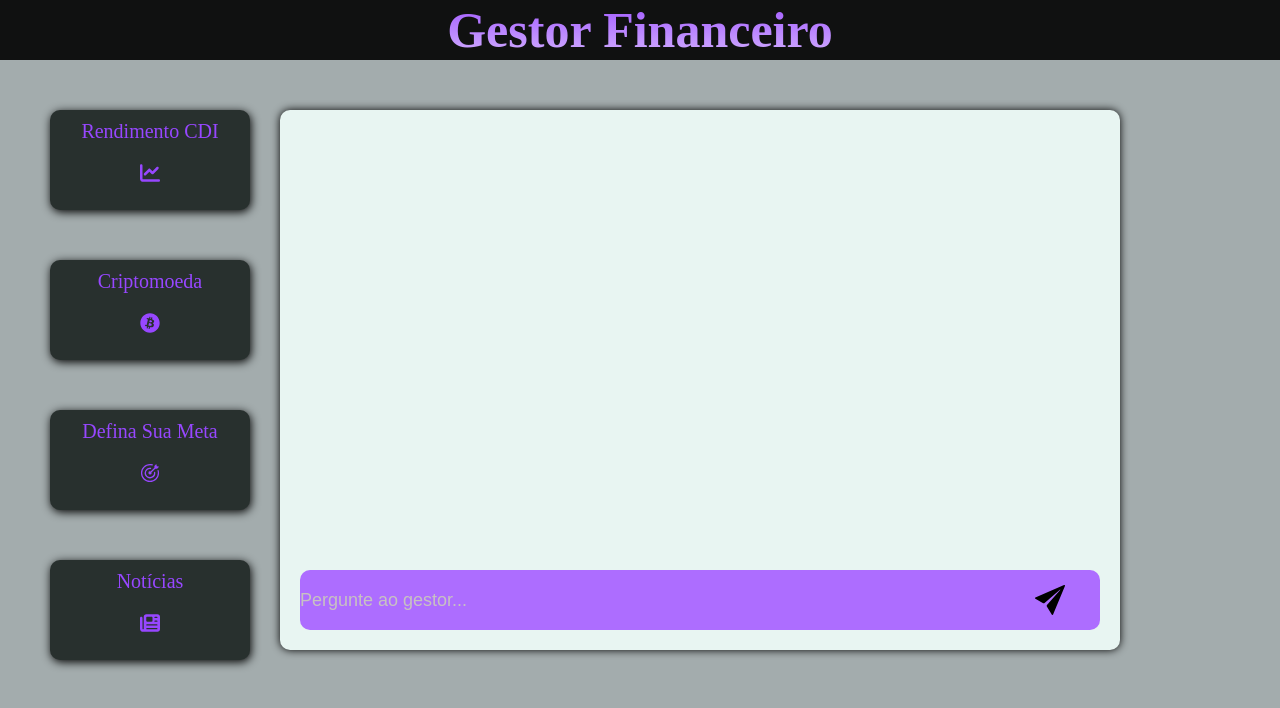
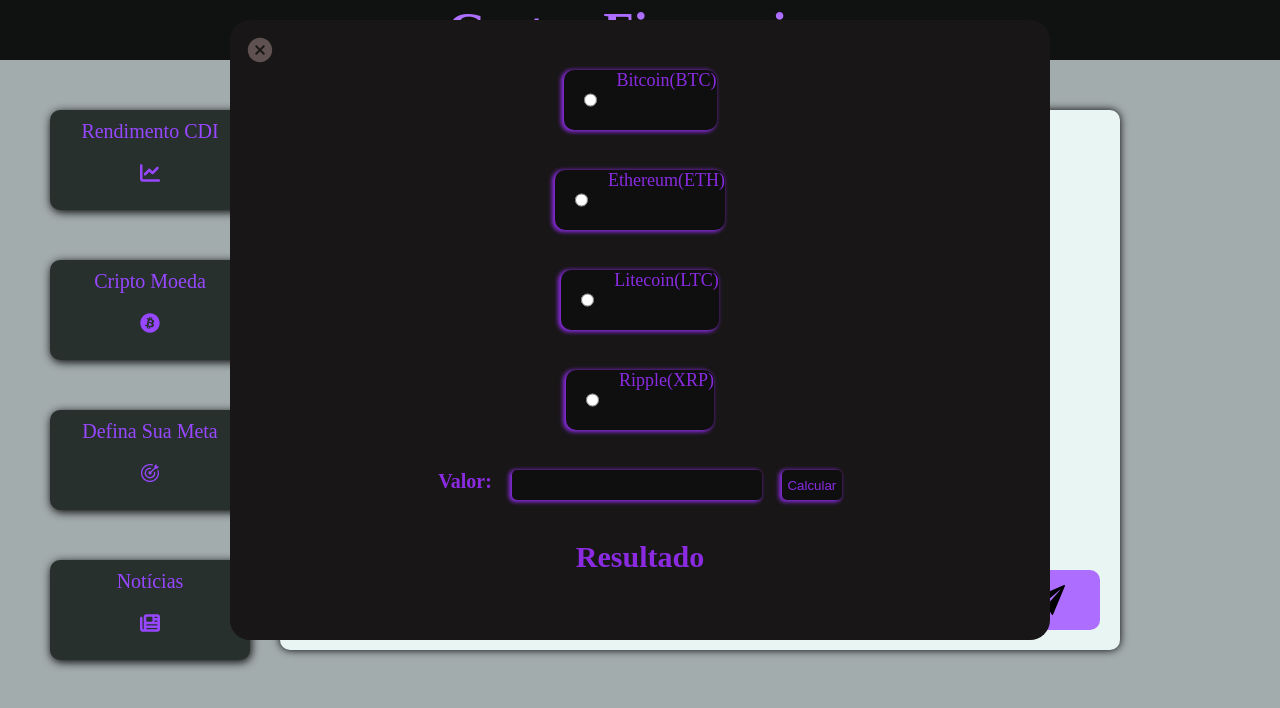
Before and after one commit to ArnaldWeslen05/GestorFinanceiro, a React (Create React App) app in the folder front/: page / in a window 1280 px wide. Both pictures are taken after a click on the element 150 px from the left and 325 px from the top of the page. Shown: the top 708 px of the page. Built offline with nearby package versions, Linux system fonts and the light colour scheme.

Commit message:
Feat(front): Cria Componente CriptoMoeda

```diff
--- a/front/src/componetes/Cabecario.js
+++ b/front/src/componetes/Cabecario.js
@@ -1,10 +1,11 @@
 import React, { useState } from "react";
-import Funcoes from "./Funcoes";
 import Cdi from "./Cdi";
+import Criptomoeda from "./CriptoMoeda";
+
 
 const Cabecario = () =>{
-  const [mostrarInvestimentos, setMostrarInvestimentos] = useState(false);
-
+  const [mostrarCDI, setMostrarCDI] = useState(false);
+const [mostrarCripto, setCripto ]= useState(false)
   //abrir o Menu
 
   function abrirMenu(){
@@ -18,8 +19,12 @@
   }
   //Abbre O Componete Investimentos
   function AbrirInvestimentos(){
-    setMostrarInvestimentos(!mostrarInvestimentos)
-
+    setMostrarCDI(!mostrarCDI)
+    setCripto(false)
+  }
+  function abrirCripto (){
+    setCripto(!mostrarCripto)
+    setMostrarCDI(false)
   }
 
     return(
@@ -35,13 +40,14 @@
 
               <div id="menu" className="menu">
                  <p onClick={AbrirInvestimentos}>Rendimento CDI</p>
-                 <p>Criptomoeda</p>
+                 <p onClick={abrirCripto}>Criptomoeda</p>
                  <p>Defina Sua Meta</p>
-                 <p>Notícias</p>
+
               </div>
 
               {/* Controla O componente Investimentos , e compara se deve ser mostardo ou não */}
-              {mostrarInvestimentos &&< Cdi onClose={AbrirInvestimentos}/>}
+              {mostrarCDI &&< Cdi onClose={AbrirInvestimentos}/>}
+              {mostrarCripto && <Criptomoeda onCloseMoeda={abrirCripto}/>}
 
         </div>
     )
--- /dev/null
+++ b/front/src/componetes/CriptoMoeda.js
@@ -0,0 +1,78 @@
+import { IoCloseCircle } from "react-icons/io5";
+import './criptomoeda.css';
+
+const Criptomoeda = ({ onCloseMoeda }) => {
+
+    function calcular() {
+        const res = document.getElementById('res');
+        const valor = document.getElementById('valor').value;
+
+        if (valor.length === 0) {
+            alert('Insira um valor');
+        } else {
+            const moeda = document.getElementsByName('Moeda');
+            let btc;
+            let eth;
+            let ltc;
+            let xrp;
+
+            if (moeda[0].checked) {
+                btc = Number(valor) / 20;
+                res.innerText = `Resultado: ${btc} BTC`;
+            } else if(moeda[1].checked) {
+               eth = Number(valor) / 10;
+               res.innerText = `Resultado: ${eth} ETH`
+            } else if (moeda[2].checked){
+                ltc = Number(valor) / 40;
+                res.innerText = `Resultado: ${ltc} LTC`
+
+            } else if (moeda[3].checked){
+                xrp = Number(valor) / 50;
+                res.innerText = `Resultado: ${xrp} XRP`
+            }else{
+                res.innerText = ''
+            }
+
+
+
+        }
+    }
+
+    return (
+        <div>
+            <div className="container-moeda">
+                <button className="close" onClick={onCloseMoeda}><IoCloseCircle /></button>
+                <div className="box-moeda">
+                    <div className="caixa-moeda">
+                        <input type="radio" name="Moeda" id="btc"/>
+                        <label htmlFor="btc">Bitcoin(BTC)</label>
+                    </div>
+
+                    <div className="caixa-moeda">
+                        <input type="radio" name="Moeda" id="eth" />
+                        <label htmlFor="eth">Ethereum(ETH)</label>
+                    </div>
+
+                    <div className="caixa-moeda">
+                        <input type="radio" name="Moeda" id="ltc" />
+                        <label htmlFor="ltc">Litecoin(LTC)</label>
+                    </div>
+
+                    <div className="caixa-moeda">
+                        <input type="radio" name="Moeda" id="xrp" />
+                        <label htmlFor="xrp">Ripple(XRP)</label>
+                    </div>
+
+                    <div className="resultado-moeda">
+                        <h1 className="tt"> Valor: </h1>
+                        <input type="number" name="" id="valor" />
+                        <button className="calcular" onClick={calcular}> Calcular </button>
+                    </div>
+                    <h1 className="res" id="res">Resultado </h1>
+                </div>
+            </div>
+        </div>
+    )
+}
+
+export default Criptomoeda;
--- a/front/src/componetes/Funcoes.js
+++ b/front/src/componetes/Funcoes.js
@@ -4,27 +4,37 @@
 import { GoGoal } from "react-icons/go";
 import Cdi from "./Cdi";
 import './funcoes.css';
+import Criptomoeda from './CriptoMoeda';
+
 
 const Funcoes = () => {
   const [mostrarCDI, setMostrarCDI] = useState(false);
+  const[mostrarCripto, setCripto] = useState(false);
 
-  // Função para abrir o componente Investimentos
+  // Função para abrir o componente CDI
   function abrirCDI() {
     setMostrarCDI(!mostrarCDI);
+    setCripto(false)
   }
+   // Função para abrir o componente CriptoMoeda
+   function abrirCripto(){
+    setCripto(!mostrarCripto)
+    setMostrarCDI(false)
+   }
+
 
   return (
     <div>
       <div className="caixa-footer">
-        {/* Box para Investimentos */}
+        {/* Box para CDI*/}
         <div className="box-footer" onClick={abrirCDI} id='Inv'>
           <p>Rendimento CDI</p>
           <p> <FaChartLine/> </p>
         </div>
 
-        {/* Box para Educação Financeira */}
-        <div className="box-footer">
-          <p>Criptomoeda</p>
+        {/* Box para CriptoMoeda */}
+        <div className="box-footer" onClick={abrirCripto}>
+          <p>Cripto Moeda</p>
           <p><FaBitcoin/></p>
         </div>
 
@@ -39,11 +49,10 @@
           <p>Notícias</p>
           <p><FaNewspaper/></p>
         </div>
-
       </div>
-
       {/* Renderiza o componente Investimentos se mostrarInvestimentos for true */}
       {mostrarCDI && <Cdi onClose={abrirCDI} />}
+      {mostrarCripto && <Criptomoeda onCloseMoeda={abrirCripto} />}
     </div>
   );
 }
--- /dev/null
+++ b/front/src/componetes/criptomoeda.css
@@ -0,0 +1,113 @@
+.container-moeda{
+    display: block;
+    margin-top: -40px;
+    justify-content: center;
+    align-content: center;
+    position:absolute;
+    left: 50%;
+    transform: translateX(-50%);
+}
+.box-moeda{
+    z-index: 999;
+    justify-items: center;
+    align-items: center;
+    background-color: rgb(24, 22, 22);
+    border-radius: 20px;
+    width: 800px;
+    height: 600px;
+    padding: 10px;
+}
+.caixa-moeda input{
+   border-radius: 50%;
+  margin: 20px;
+}
+.caixa-moeda{
+    display: flex;
+    height: 60px;
+    background-color: rgb(16, 15, 15);
+    margin-bottom: 30px;
+    border-radius: 10px;
+    box-shadow: -2px 1px 4px 1px;
+    margin: 40px;
+    font-size: 18px;
+    color: blueviolet;
+}
+.caixa-moeda:hover{
+    transition: all 1s;
+    background-color: white;
+}
+.caixa-moeda p{
+    display: flex;
+    margin: 20px;
+    font-style: bold italic;
+}
+.resultado-moeda{
+    display: flex;
+}
+
+.tt{
+    color: blueviolet;
+    font-size: 20px;
+    font-style: bold italic;
+}
+.res{
+    display: flex;
+    color: blueviolet;
+    font-size: 30px;
+    font-style: bold italic;
+    padding: 40px;
+
+}
+.resultado-moeda label{
+    color: blueviolet;
+    font-size: 18px;
+    font-style: bold italic;
+}
+.resultado-moeda input{
+   background-color:rgb(16, 15, 15);
+   border: none;
+   border-radius: 5px;
+   width: 250px;
+   height: 30px;
+   box-shadow: -2px 1px 4px 1px;
+   color: blueviolet;
+   margin-left: 20px;
+   margin-right: 20px;
+}
+.calcular{
+    background-color: rgb(16,15,15);
+    color: blueviolet;
+    border: none;
+    cursor: pointer;
+    height: 30px;
+    width: 60px;
+    box-shadow: -2px 1px 4px 1px;
+    border-radius: 5px;
+}
+.calcular:hover{
+    transition: all 1s;
+    background-color: white;
+}
+.close{
+    position: fixed;
+    background-color: transparent;
+    font-size: 30px;
+    color: rgb(95, 81, 81);
+    border: none;
+    margin: 15px ;
+    cursor: pointer;
+}
+.close:hover{
+    color: red;
+}
+@media screen and (max-width: 820px){
+    .box-moeda{
+        display:block;
+        width: 500px;
+        height: 900px;
+        padding: 10px;
+    }
+    .resultado-cdi input{
+        width: 150px;
+    }
+}
```
